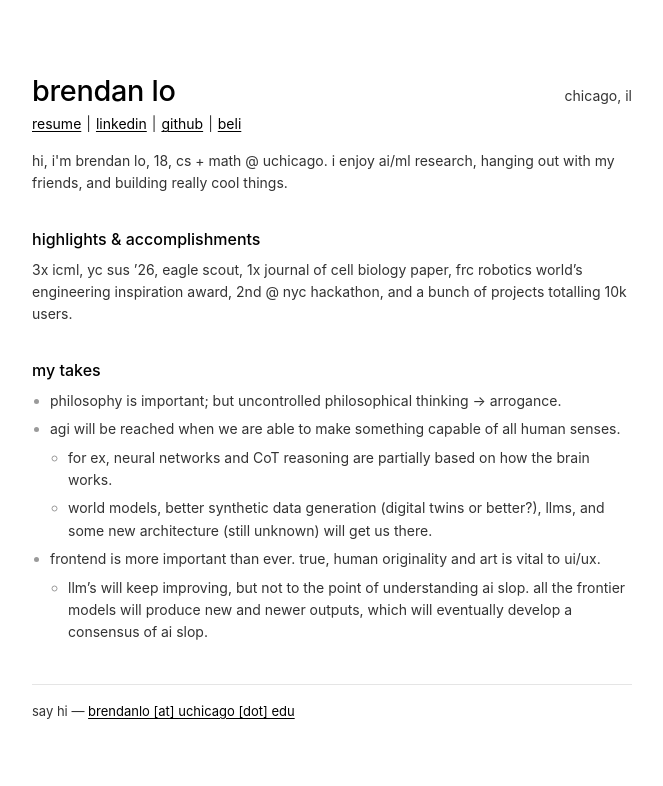
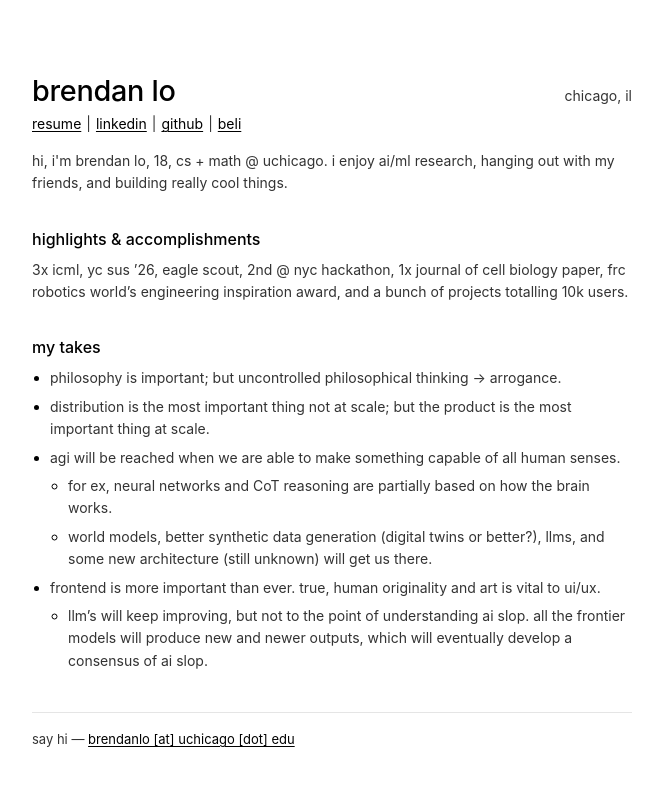
Before and after one commit to patriotsbreeze/brendanlo, a Next.js app: page / in a window 1280 px wide. Shown: the top 786 px of the page, without its empty margins (308-971 px from the left). Built offline with nearby package versions, Linux system fonts and the light colour scheme.

Commit message:
content: add the distribution take, restore the earlier highlights order
Bullet markers go black — the muted gray read as disabled next to full-strength
body text, so the --rule-ink token is gone.

Co-Authored-By: Claude Opus 5 <noreply@anthropic.com>

```diff
--- a/src/app/globals.css
+++ b/src/app/globals.css
@@ -6,7 +6,6 @@
   --ink: #000000;
   --ink-muted: #333333;
   --rule: #e5e5e5;
-  --rule-ink: #9a9a9a; /* bullet markers: visible, but quieter than the text */
 
   --font-sans: -apple-system, system-ui, "Segoe UI", Roboto, Oxygen, Ubuntu,
     Cantarell, "Helvetica Neue", sans-serif;
@@ -134,7 +133,7 @@ li {
 }
 
 li::marker {
-  color: var(--rule-ink);
+  color: var(--ink);
 }
 
 /* Nested takes: a hollow marker, so the second level reads as a footnote to the
--- a/src/app/page.tsx
+++ b/src/app/page.tsx
@@ -43,9 +43,9 @@ export default function Page() {
 
       <h2>highlights &amp; accomplishments</h2>
       <p>
-        3x icml, yc sus &rsquo;26, eagle scout, 1x journal of cell biology
-        paper, frc robotics world&rsquo;s engineering inspiration award, 2nd @
-        nyc hackathon, and a bunch of projects totalling 10k users.
+        3x icml, yc sus &rsquo;26, eagle scout, 2nd @ nyc hackathon, 1x journal
+        of cell biology paper, frc robotics world&rsquo;s engineering inspiration
+        award, and a bunch of projects totalling 10k users.
       </p>
 
       <h2>my takes</h2>
@@ -53,6 +53,10 @@ export default function Page() {
         <li>
           philosophy is important; but uncontrolled philosophical thinking
           -&gt; arrogance.
+        </li>
+        <li>
+          distribution is the most important thing not at scale; but the product
+          is the most important thing at scale.
         </li>
         <li>
           agi will be reached when we are able to make something capable of all
```
